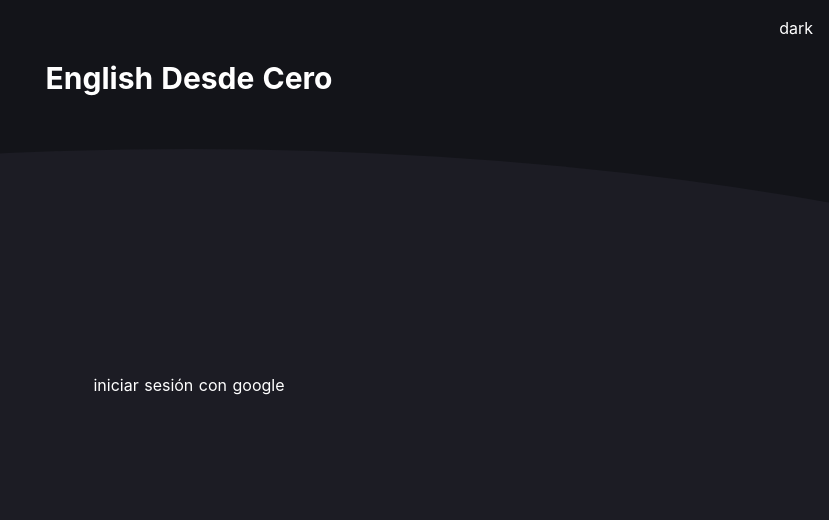
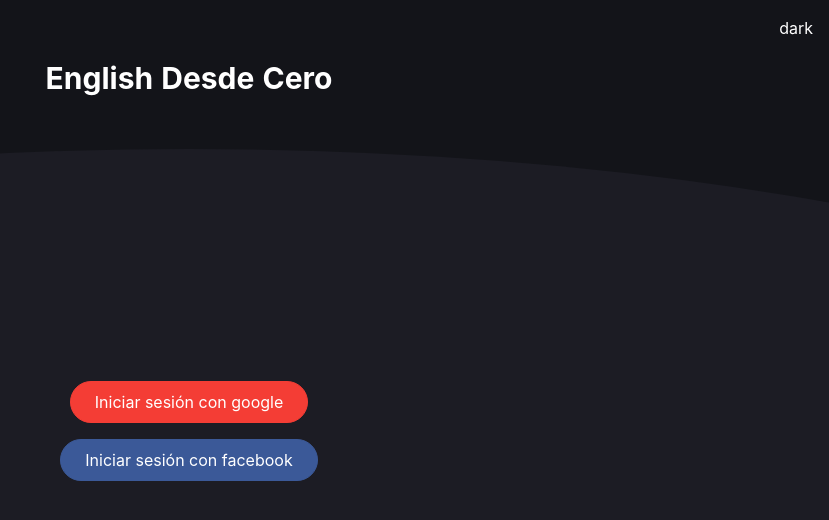
Before and after one commit to tedesco8/pwa-mobile-first, a Nuxt app: page /auth/login in a window 1280 px wide. Shown: the top 520 px of the page, without its empty margins (451-1280 px from the left). Built offline with nearby package versions, Linux system fonts and the light colour scheme.

Commit message:
feat: agregando botones en login

```diff
--- /dev/null
+++ b/components/auth/SocialLoginButton.vue
@@ -0,0 +1,51 @@
+<template>
+  <button
+    class="rounded-full border py-2 px-6 flex items-center"
+    :class="type"
+    @click="$emit('click')"
+  >
+    <component :is="socialComponent" class="w-6 mr-2" />
+    {{ text }}
+  </button>
+</template>
+
+<script>
+export default {
+  name: 'SocialLoginButton',
+  components: {
+    GoogleIcon: () => import('../../assets/icons/google.svg?inline'),
+    FacebookIcon: () => import('../../assets/icons/facebook.svg?inline'),
+  },
+  props: {
+    type: {
+      type: String,
+      default: 'google',
+      validate: (value) => ['google', 'facebook'].includes(value),
+    },
+    text: {
+      type: String,
+      required: true,
+    },
+  },
+  data: () => ({
+    socialOptions: {
+      google: 'GoogleIcon',
+      facebook: 'FacebookIcon',
+    },
+  }),
+  computed: {
+    socialComponent() {
+      return this.socialOptions[this.type]
+    },
+  },
+}
+</script>
+
+<style scoped>
+.google {
+  @apply bg-red-main-600 border-red-main-600 text-white;
+}
+.facebook {
+  @apply bg-blue-main-700 border-blue-main-700 text-white;
+}
+</style>
--- a/pages/auth/login.vue
+++ b/pages/auth/login.vue
@@ -8,17 +8,23 @@
     <div
       class="login-body mt-12 pt-56 h-full flex flex-col items-center bg-light dark:bg-blue-main-800"
     >
-      <!-- <SocialLoginButton
+      <SocialLoginButton
         text="Iniciar sesión con google"
         @click="loginWithGoogle"
-      /> -->
-      <p>iniciar sesión con google</p>
+        class="m-2"
+      />
+      <SocialLoginButton
+        type="facebook"
+        text="Iniciar sesión con facebook"
+        @click="loginWithFacebook"
+        class="m-2"
+      />
     </div>
   </div>
 </template>
 
 <script>
-// import SocialLoginButton from '~/components/auth/SocialLoginButton.vue'
+import SocialLoginButton from '~/components/auth/SocialLoginButton.vue'
 import ColorSwitch from '~/components/ui/ColorSwitch.vue'
 
 export default {
@@ -26,20 +32,21 @@ export default {
   layout: 'auth',
   components: {
     ColorSwitch,
-    // SocialLoginButton,
+    SocialLoginButton,
   },
-  //   methods: {
-  //     async loginWithGoogle() {
-  //       try {
-  //         const provider = new this.$fireAuthObj.GoogleAuthProvider()
-  //         const result = await this.$fireAuth.signInWithPopup(provider)
-  //         console.log(result)
-  //       } catch (error) {
-  //         // TODO: show toast
-  //         console.error('login error', error)
-  //       }
-  //     },
-  //   },
+  methods: {
+    async loginWithGoogle() {
+      // try {
+      //   const provider = new this.$fireAuthObj.GoogleAuthProvider()
+      //   const result = await this.$fireAuth.signInWithPopup(provider)
+      //   console.log(result)
+      // } catch (error) {
+      //   // TODO: show toast
+      //   console.error('login error', error)
+      // }
+    },
+    async loginWithFacebook() {},
+  },
 }
 </script>
 
--- a/tailwind.config.js
+++ b/tailwind.config.js
@@ -19,6 +19,7 @@ module.exports = {
           900: '#272B31',
         },
         'blue-main': {
+          700: '#3b5998',
           800: '#1C1C24',
           900: '#131419',
         },
```
Also changed, not shown: assets/icons/facebook.svg (added).
